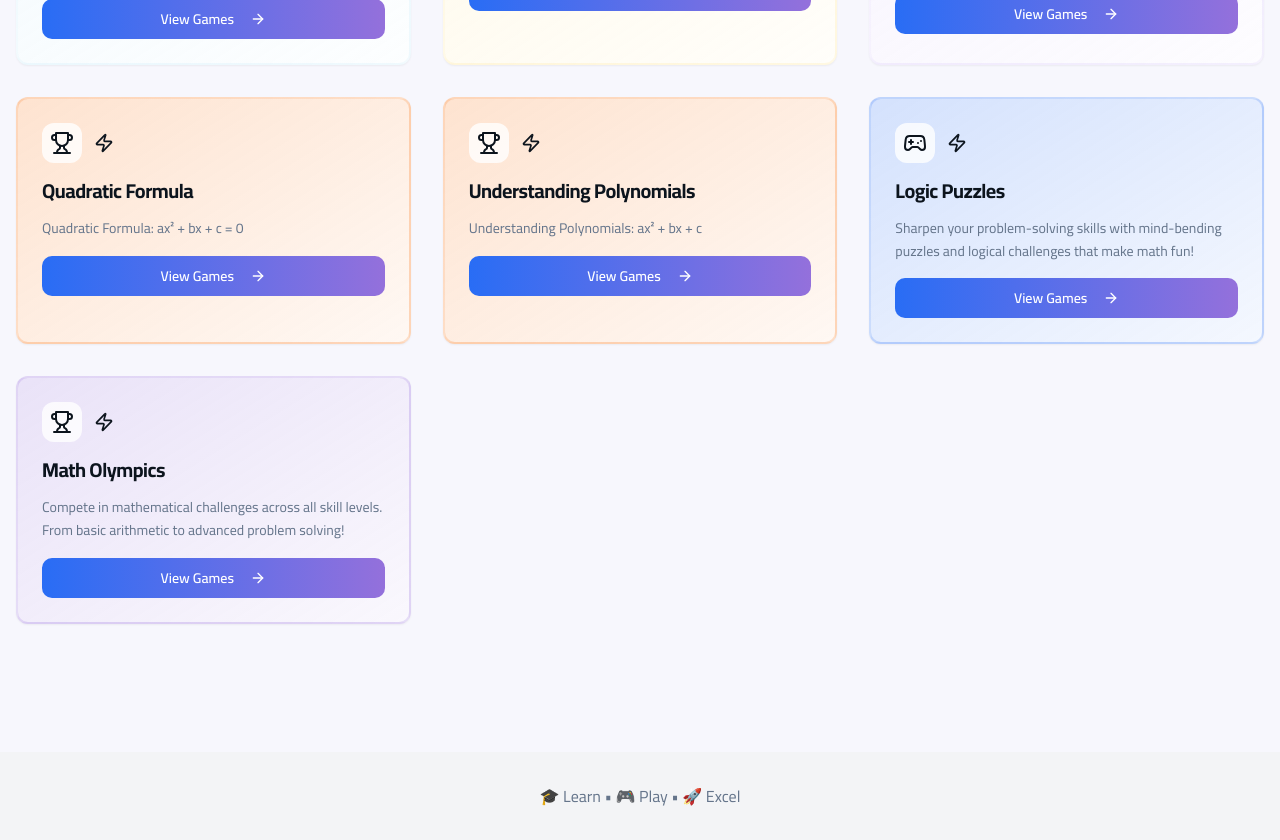
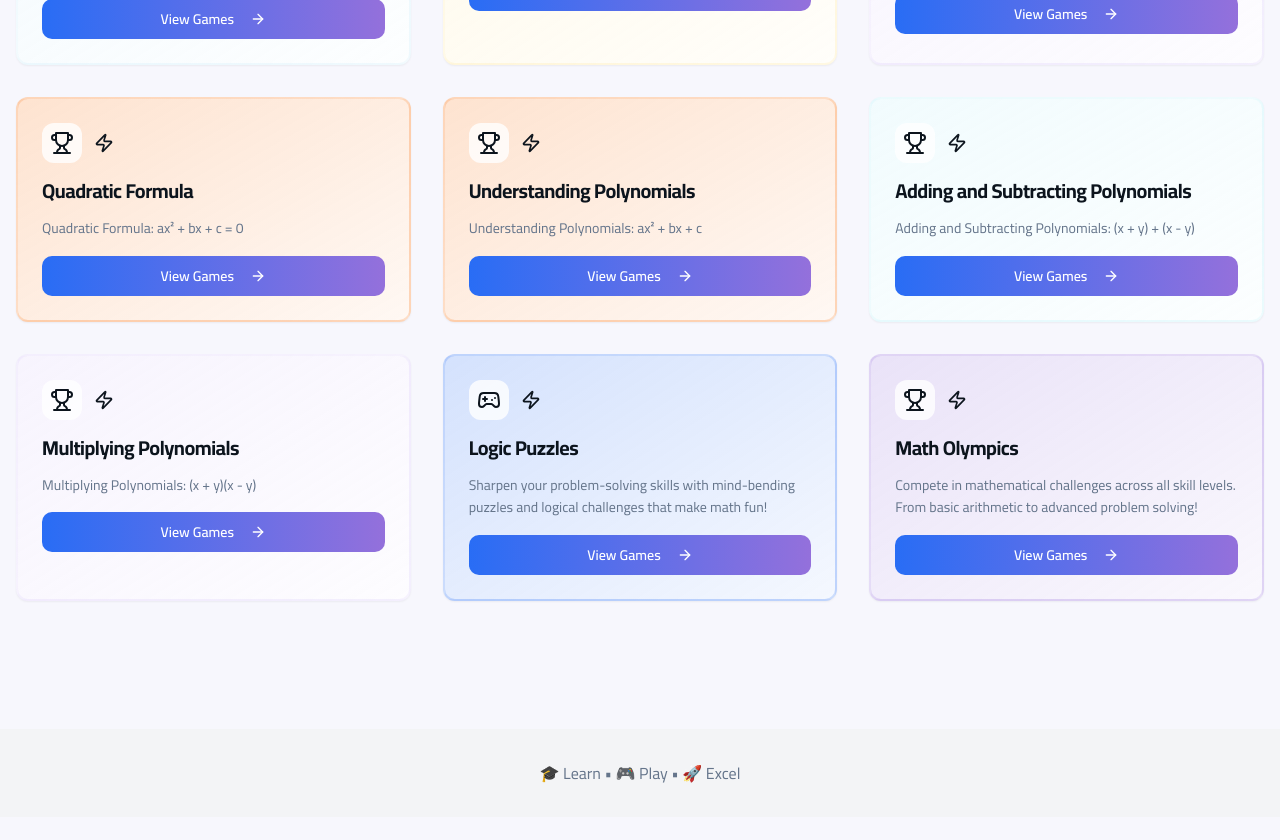
Before and after one commit to sanwaralkmali/math-skill-portal, a React (Vite) app: page / in a window 1280 px wide. Shown: the part 1720-2560 px from the top of the page. After the commit the page ends 2537 px from the top, so only its background shows below. Built offline with nearby package versions, Linux system fonts and the light colour scheme.

Commit message:
Adding the cards of the new skills

```diff
--- a/src/pages/Index.tsx
+++ b/src/pages/Index.tsx
@@ -120,6 +120,20 @@ const mathSkills = [
     icon: <Trophy className="h-6 w-6" />,
   },
   {
+    title: "Adding and Subtracting Polynomials",
+    description: "Adding and Subtracting Polynomials: (x + y) + (x - y)",
+    skillName: "adding-subtracting-polynomials",
+    color: "cyan" as const,
+    icon: <Trophy className="h-6 w-6" />,
+  },
+  {
+    title: "Multiplying Polynomials",
+    description: "Multiplying Polynomials: (x + y)(x - y)",
+    skillName: "multiplying-polynomials",
+    color: "violet" as const,
+    icon: <Trophy className="h-6 w-6" />,
+  },
+  {
     title: "Logic Puzzles",
     description:
       "Sharpen your problem-solving skills with mind-bending puzzles and logical challenges that make math fun!",
```
